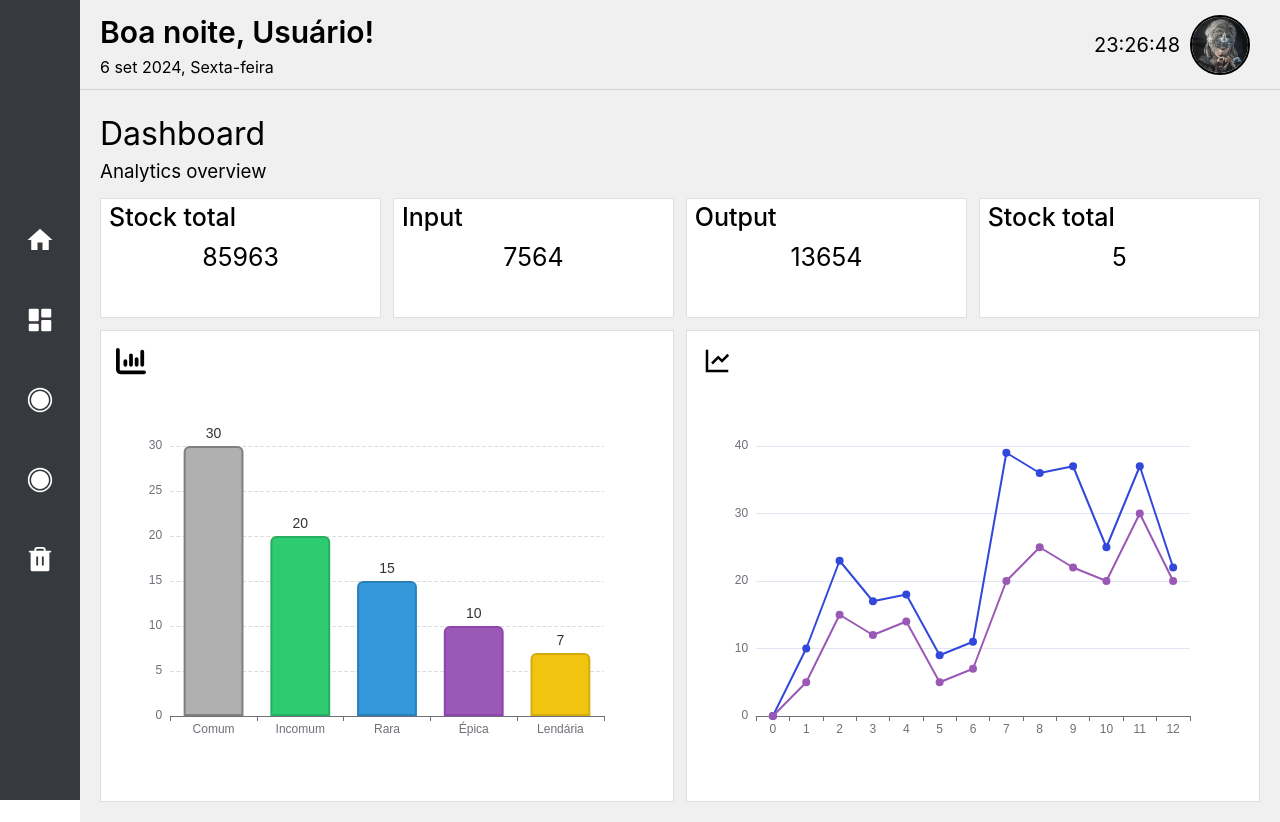
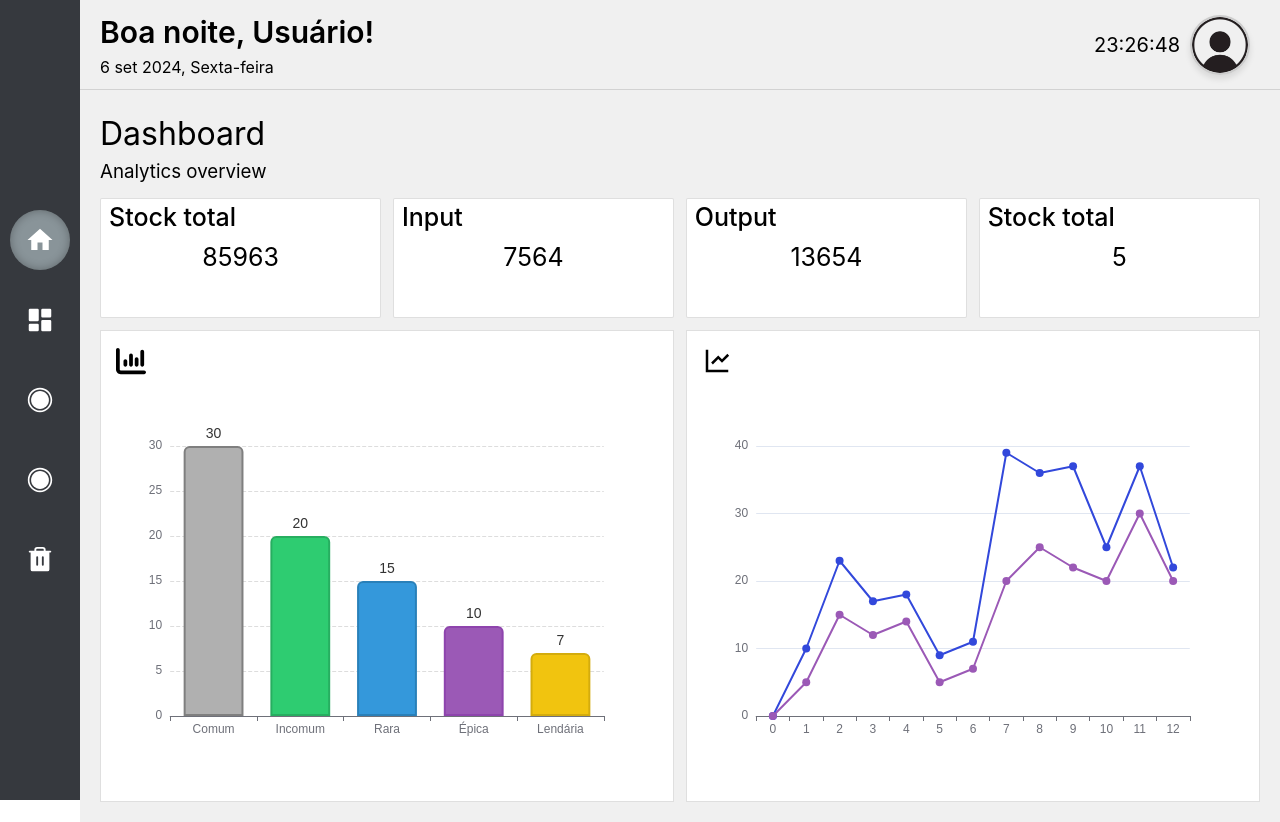
Before and after one commit to medeiroscaio/poke-center-tcg, a React (Vite) app: page /Admin in a window 1280 px wide. Built offline with nearby package versions, Linux system fonts and the light colour scheme.

Commit message:
improve userProfile, and sidebar

```diff
--- a/src/App.css
+++ b/src/App.css
@@ -5,6 +5,12 @@
   --lightblack: #36393e;
   --primary: #3498db;
   --hover-bg: #c0c0c0;
+  --lightblackb: #2c3e50;
+  --white: #ffffff;
+  --hover-bg: #34495e;
+  --hover-bg-active: #e5e4e2;
+  --active-bg: #899499;
+  --active-icon-color: #f1c40f;
   --speed: 500ms;
 }
 
--- a/src/Controller/Controller.css
+++ b/src/Controller/Controller.css
@@ -37,17 +37,27 @@
   font-size: 40px;
   color: var(--white);
   cursor: pointer;
-  transition: all 0.3s ease;
+  border-radius: 50%;
+  transition: background-color 0.3s ease, box-shadow 0.3s ease,
+    transform 0.3s ease;
 }
 
 #side-bar button:hover {
   background-color: var(--hover-bg);
-  border-radius: 50%;
-  box-shadow: 0 4px 6px rgba(0, 0, 0, 0.1);
+  box-shadow: 0 8px 15px rgba(0, 0, 0, 0.2);
+  transform: translateY(-5px);
 }
 
 #side-bar button:active {
-  transform: scale(0.95);
+  transform: translateY(0);
+  box-shadow: 0 4px 10px rgba(0, 0, 0, 0.15);
+  background-color: var(--hover-bg-active);
+}
+
+#side-bar button.active {
+  background-color: var(--active-bg);
+  box-shadow: inset 0 0 10px rgba(0, 0, 0, 0.3);
+  color: var(--white);
 }
 
 @media (max-width: 830px) {
--- a/src/Controller/Controller.jsx
+++ b/src/Controller/Controller.jsx
@@ -13,19 +13,34 @@ function Controller() {
   return (
     <div id="controller">
       <div id="side-bar">
-        <button onClick={() => setView(1)}>
+        <button
+          onClick={() => setView(1)}
+          className={view === 1 ? "active" : ""}
+        >
           <MdHome />
         </button>
-        <button onClick={() => setView(2)}>
+        <button
+          onClick={() => setView(2)}
+          className={view === 2 ? "active" : ""}
+        >
           <BiSolidDashboard />
         </button>
-        <button onClick={() => setView(3)}>
+        <button
+          onClick={() => setView(3)}
+          className={view === 3 ? "active" : ""}
+        >
           <IoIosRadioButtonOn />
         </button>
-        <button onClick={() => setView(4)}>
+        <button
+          onClick={() => setView(4)}
+          className={view === 4 ? "active" : ""}
+        >
           <IoIosRadioButtonOn />
         </button>
-        <button onClick={() => setView(5)}>
+        <button
+          onClick={() => setView(5)}
+          className={view === 5 ? "active" : ""}
+        >
           <PiTrashFill />
         </button>
       </div>
--- a/src/components/Dropdown/Dropdown.css
+++ b/src/components/Dropdown/Dropdown.css
@@ -4,14 +4,18 @@
 }
 
 .dropdown-trigger img {
-  top: 20px;
-  right: 20px;
   height: 60px;
   width: 60px;
   border-radius: 50%;
-  border: solid 2px black;
-  overflow: hidden;
+  border: 2px solid #ccc;
+  box-shadow: 0px 4px 6px rgba(0, 0, 0, 0.1);
+  transition: box-shadow 0.3s ease, transform 0.3s ease;
   cursor: pointer;
+}
+
+.dropdown-trigger img:hover {
+  transform: scale(1.05);
+  box-shadow: 0px 8px 12px rgba(0, 0, 0, 0.2);
 }
 
 .dropdown-container {
@@ -111,8 +115,8 @@
 }
 
 .dropdown-item a,
-input {
-  max-width: 100px;
+.dropdown-item input {
   margin-left: 10px;
   transition: var(--speed);
+  display: inline;
 }
--- a/src/components/Dropdown/Dropdown.jsx
+++ b/src/components/Dropdown/Dropdown.jsx
@@ -1,5 +1,5 @@
 import "./Dropdown.css";
-import userProfile from "../../assets/user-profile.jpg";
+import userProfile from "../../assets/user-profile.png";
 import { CiImageOn } from "react-icons/ci";
 import { CiLogout } from "react-icons/ci";
 import { useState } from "react";
```
Also changed, not shown: src/assets/user-profile.jpg (deleted), src/assets/user-profile.png (added).
